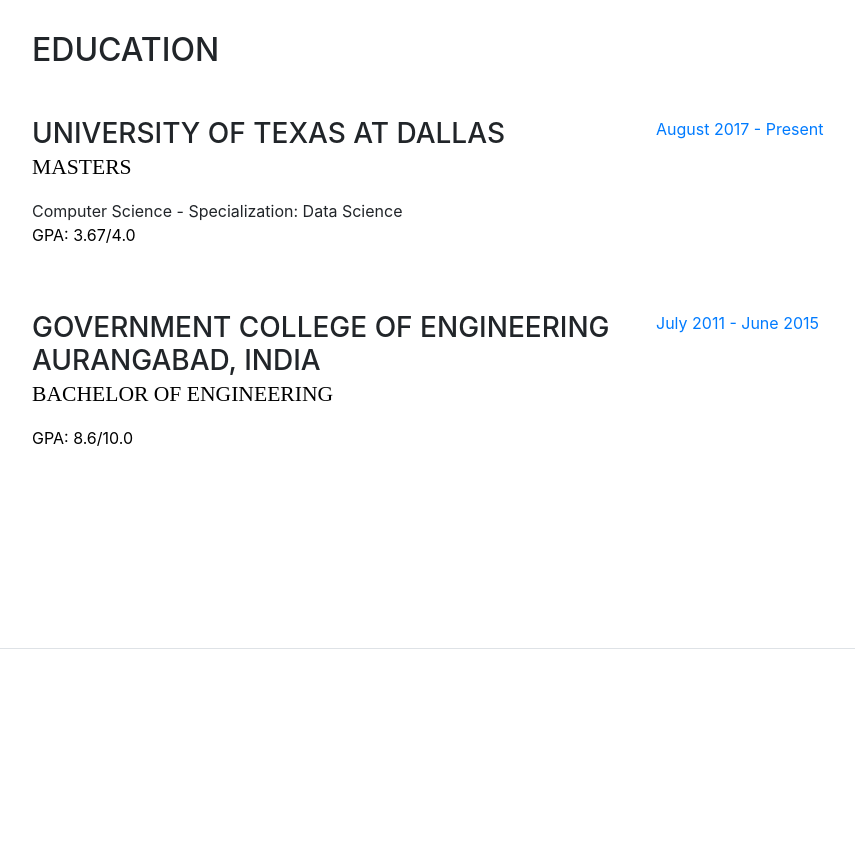
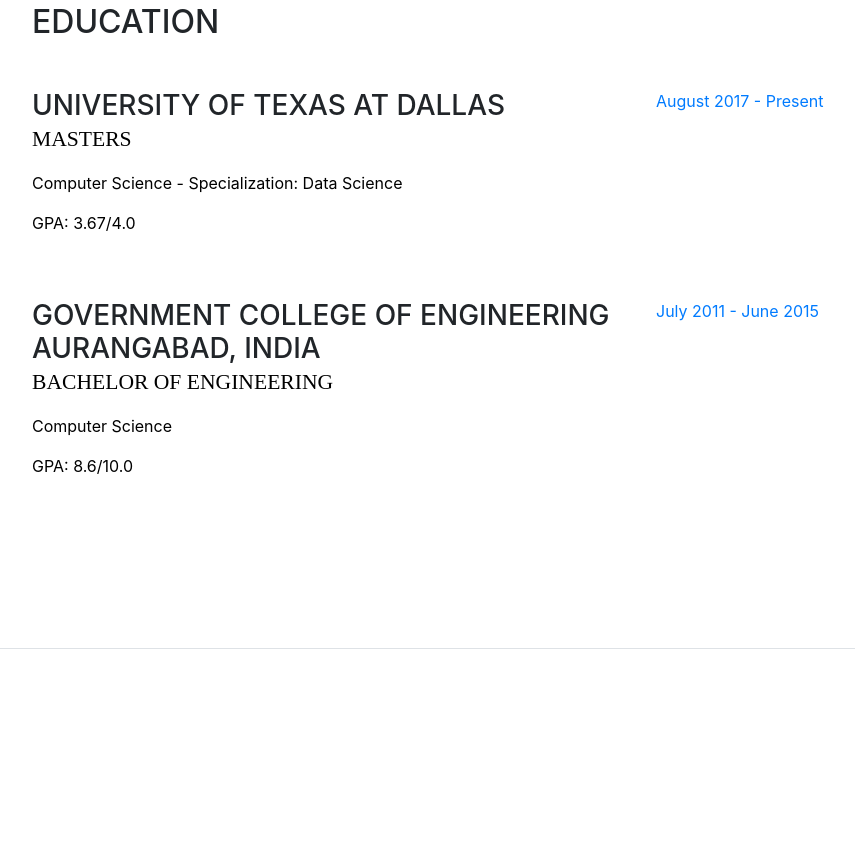
Before and after one commit to KetkiMahajan/KetkiMahajan.github.io, a website with bundled scripts: page index.html in a window 1280 px wide. Shown: the part 1751-2600 px from the top of the page, without its empty margins (288-1143 px from the left). Built offline with nearby package versions, Linux system fonts and the light colour scheme; a web font is replaced by a local one.

Commit message:
Update index.html

```diff
--- a/index.html
+++ b/index.html
@@ -159,7 +159,7 @@
             <div class="resume-content mr-auto">
               <h3 class="mb-0">University of Texas at Dallas</h3>
               <div class="subheading mb-3">Masters</div>
-              <div>Computer Science - Specialization: Data Science</div>
+               <div><p>Computer Science - Specialization: Data Science</p></div>
               <p>GPA: 3.67/4.0</p>
             </div>
             <div class="resume-date">
@@ -171,6 +171,7 @@
             <div class="resume-content mr-auto">
               <h3 class="mb-0">Government College of Engineering Aurangabad, India</h3>
               <div class="subheading mb-3">Bachelor of Engineering</div>
+                  <div><p>Computer Science</p></div>
               <p>GPA: 8.6/10.0</p>
             </div>
             <div class="resume-date ">
```
